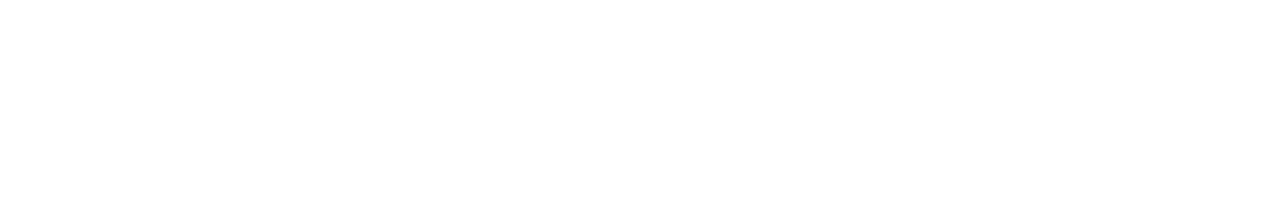
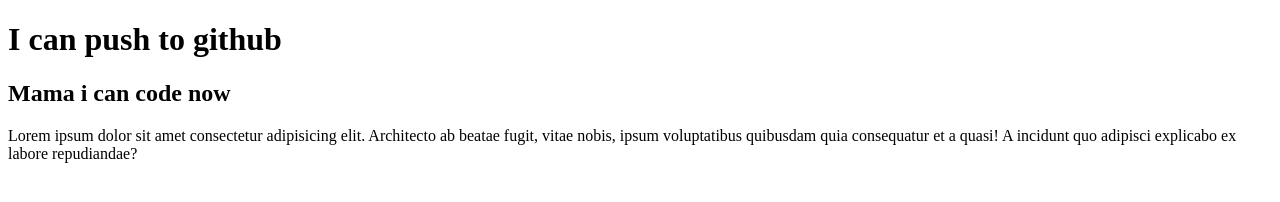
Before and after one commit to ziaulahm/my-second-repo, a plain HTML site: page index.html in a window 1280 px wide. Drawn offline with Linux system fonts and the light colour scheme.

Commit message:
added header

```diff
--- a/index.html
+++ b/index.html
@@ -7,6 +7,8 @@
     <title>My Second Git Hub Repo</title>
 </head>
 <body>
-
+    <h1>I can push to github</h1>
+    <h2>Mama i can code now</h2>
+    <p>Lorem ipsum dolor sit amet consectetur adipisicing elit. Architecto ab beatae fugit, vitae nobis, ipsum voluptatibus quibusdam quia consequatur et a quasi! A incidunt quo adipisci explicabo ex labore repudiandae?</p>
 </body>
 </html>
```
